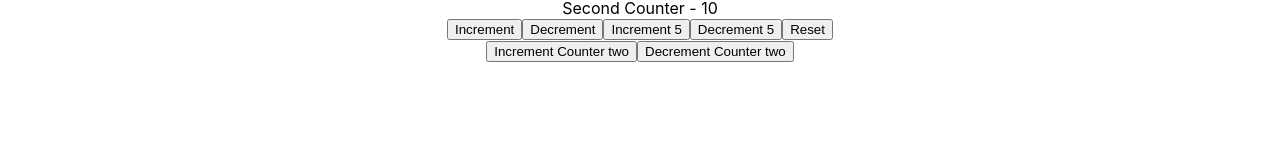
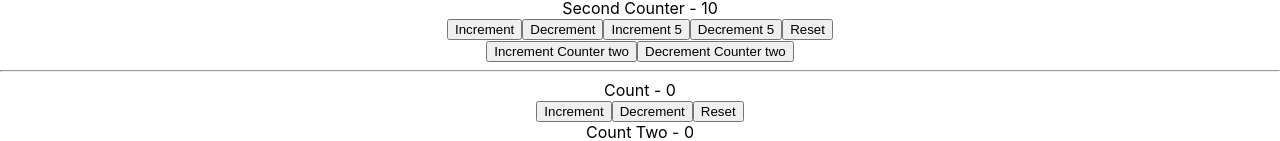
Before and after one commit to apm30/hooks, a React (Create React App) app: page / in a window 1280 px wide. Shown: the part 1147-1288 px from the top of the page. Before the commit the page ends 1209 px from the top, so only its background shows below. Built offline with nearby package versions, Linux system fonts and the light colour scheme; no server answers.

Commit message:
ReducerCounterThree added

```diff
--- a/src/App.js
+++ b/src/App.js
@@ -13,6 +13,7 @@
 import ComponentA from './components/ComponentA';
 import ReducerCounter from './components/ReducerCounter';
 import ReducerCounterTwo from './components/ReducerCounterTwo';
+import ReducerCounterThree from './components/ReducerCounterThree';
 
 export const UserContext = React.createContext();
 export const ChannelContext = React.createContext();
@@ -67,6 +68,8 @@
 			<ReducerCounter />
 			<hr />
 			<ReducerCounterTwo />
+			<hr />
+			<ReducerCounterThree />
 		</div>
 	);
 }
--- /dev/null
+++ b/src/components/ReducerCounterThree.jsx
@@ -0,0 +1,34 @@
+import React, { useReducer } from 'react';
+const initialState = 0;
+const reducer = (state, action) => {
+	switch (action) {
+		case 'increment':
+			return state + 1;
+		case 'decrement':
+			return state - 1;
+		case 'reset':
+			return initialState;
+		default:
+			return state;
+	}
+};
+function ReducerCounterThree() {
+	const [count, dispatch] = useReducer(reducer, initialState);
+	const [countTwo, dispatchTwo] = useReducer(reducer, initialState);
+	return (
+		<div>
+			<div>Count - {count}</div>
+			<button onClick={() => dispatch('increment')}>Increment</button>
+			<button onClick={() => dispatch('decrement')}>Decrement</button>
+			<button onClick={() => dispatch('reset')}>Reset</button>
+			<div>
+				<div>Count Two - {countTwo}</div>
+				<button onClick={() => dispatchTwo('increment')}>Increment</button>
+				<button onClick={() => dispatchTwo('decrement')}>Decrement</button>
+				<button onClick={() => dispatchTwo('reset')}>Reset</button>
+			</div>
+		</div>
+	);
+}
+
+export default ReducerCounterThree;
```
